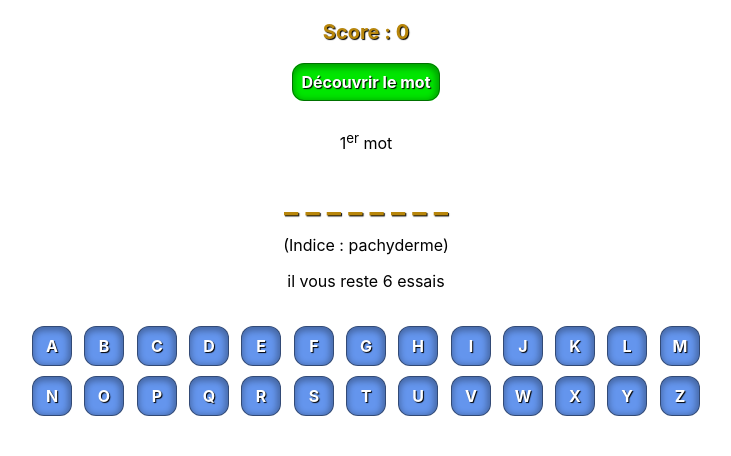
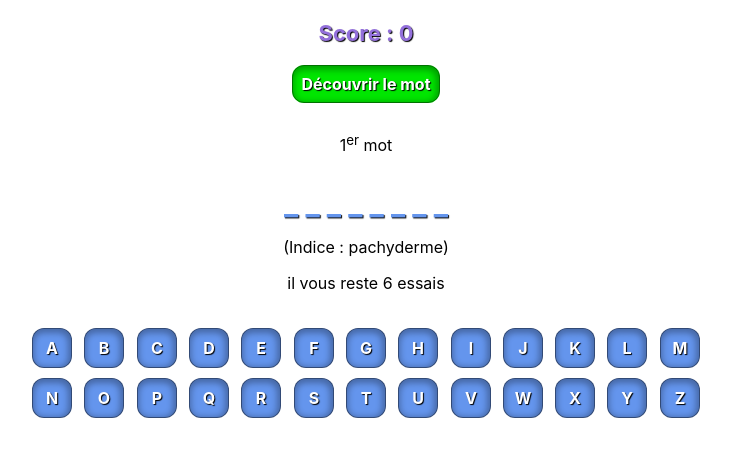
Before and after one commit to PascalTed/wordsgame, a React (Create React App) app: page / in a window 1280 px wide. Both pictures are taken after a click on the element "Commencer à jouer". Shown: the top 456 px of the page, without its empty margins (274-1005 px from the left). Built offline with nearby package versions, Linux system fonts and the light colour scheme.

Commit message:
Modifié style dans src/DisplayScore.css et src/DisplayWord.css

```diff
--- a/src/DisplayScore.css
+++ b/src/DisplayScore.css
@@ -1,6 +1,6 @@
 #game-score {
-    color: rgb(184, 134, 11);
-    font-size: 20px;
+    color: mediumpurple;
+    font-size: 22px;
     margin: 20px 20px 28px 20px;
     font-weight: bold;
     text-shadow: 1px 1px 1px black;
--- a/src/DisplayWord.css
+++ b/src/DisplayWord.css
@@ -1,5 +1,5 @@
 #game-word {
-    color: rgb(184, 134, 11);
+    color: rgb(100, 149, 237);
     text-shadow: 1px 1px 1px black;
     font-size: 30px;
     margin-bottom: 0;
```
